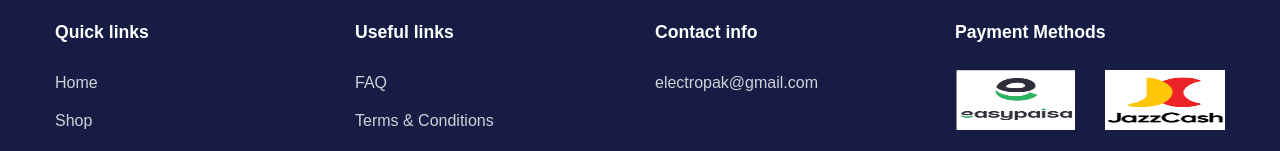
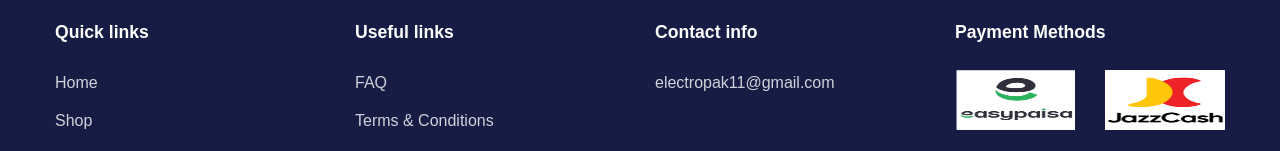
Before and after one commit to xxxxlu/macshop, a Vue app: page / in a window 1280 px wide. Shown: the part 3083-3234 px from the top of the page. Built offline with nearby package versions, Linux system fonts and the light colour scheme.

Commit message:
feat: email

```diff
--- a/src/components/layout/Footer.vue
+++ b/src/components/layout/Footer.vue
@@ -25,7 +25,7 @@
 
           <div class="footer-widget">
             <h4>Contact info</h4>
-            <p class="contact-email">electropak@gmail.com</p>
+            <p class="contact-email">electropak11@gmail.com</p>
           </div>
           <div class="footer-widget">
             <h4>Payment Methods</h4>
```
